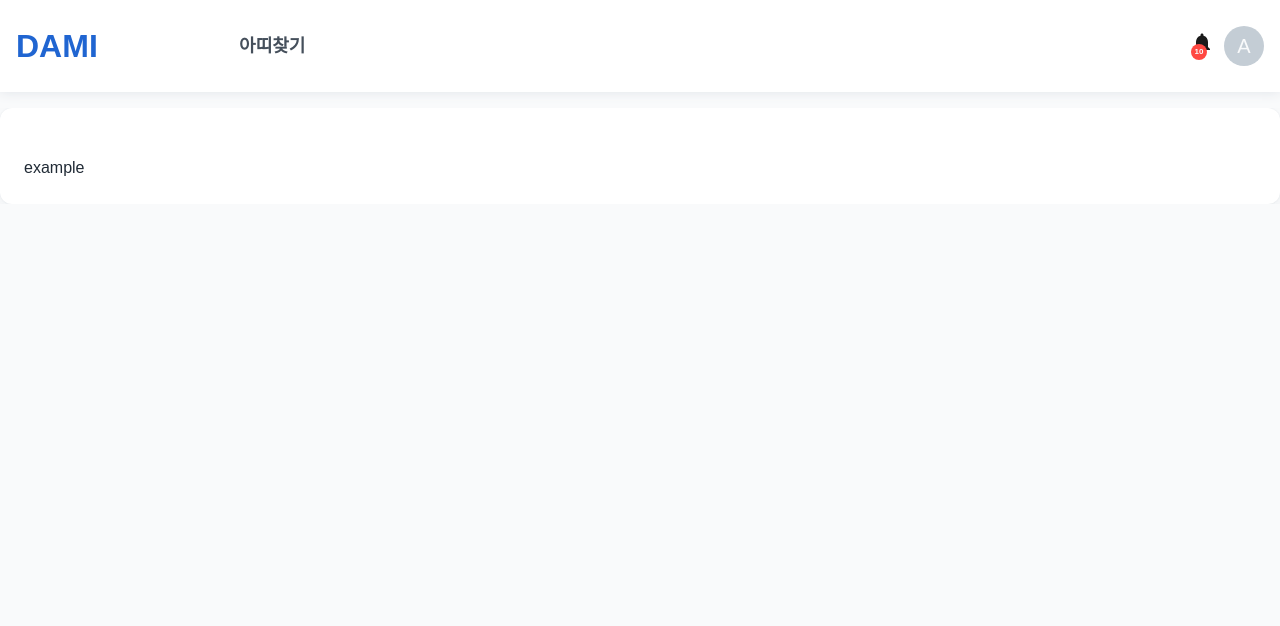
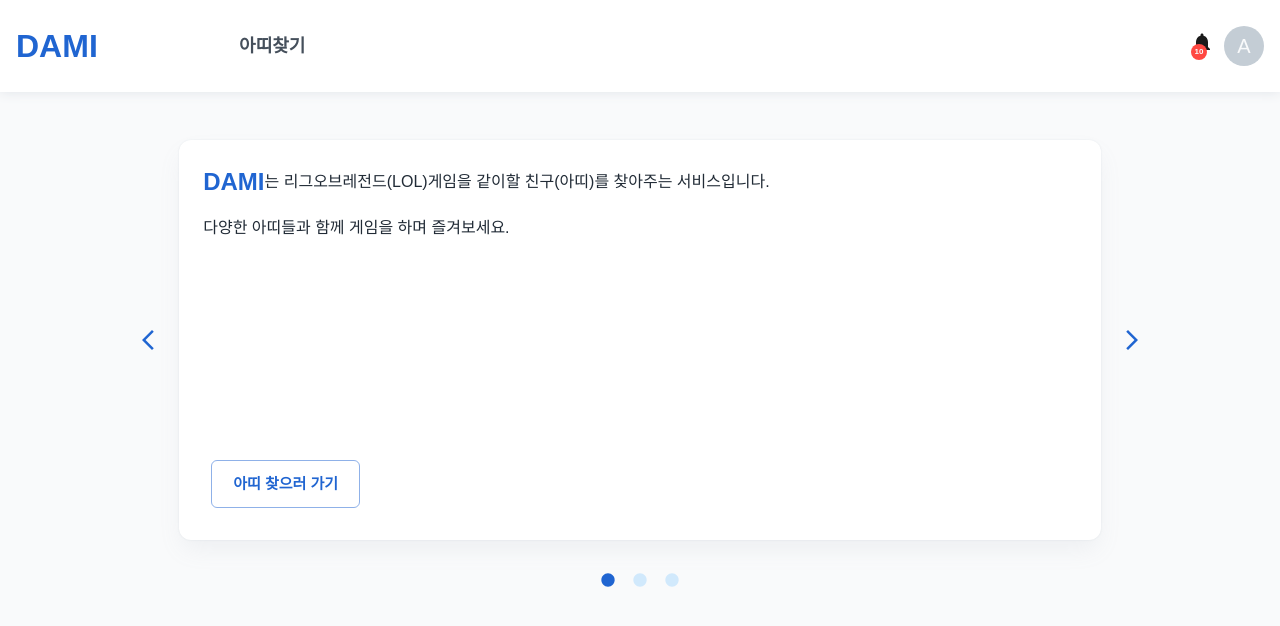
Before and after one commit to Y2829/dami-front, a React (Create React App) app: page / in a window 1280 px wide. Shown: the top 626 px of the page. Built offline with nearby package versions, Linux system fonts and the light colour scheme.

Commit message:
feat: home화면 구성

```diff
--- /dev/null
+++ b/src/pages/Home/components/AboutAtti/index.tsx
@@ -0,0 +1,18 @@
+import type { SxProps } from "@mui/material";
+import { Card, CardContent } from "@mui/material";
+
+interface AboutAttiProps {
+  sx?: SxProps;
+}
+
+export default function AboutAtti({ sx }: AboutAttiProps) {
+  return (
+    <Card
+      sx={{
+        ...sx,
+      }}
+    >
+      <CardContent>about Atti</CardContent>
+    </Card>
+  );
+}
--- /dev/null
+++ b/src/pages/Home/components/AboutProfileSetting/index.tsx
@@ -0,0 +1,47 @@
+import type { SxProps } from "@mui/material";
+import { useNavigate } from "react-router-dom";
+import {
+  Box,
+  Button,
+  Card,
+  CardContent,
+  CardActions,
+  Typography,
+} from "@mui/material";
+
+interface AboutProfileSettingProps {
+  sx?: SxProps;
+}
+
+export default function AboutProfileSetting({ sx }: AboutProfileSettingProps) {
+  const navigate = useNavigate();
+  return (
+    <Card
+      sx={{
+        flexDirection: "column",
+        justifyContent: "space-between",
+        ...sx,
+      }}
+    >
+      <CardContent>
+        <Typography>본인의 프로필을 완성하여 아띠가 되어보세요.</Typography>
+      </CardContent>
+      <CardActions
+        sx={{
+          width: "100%",
+          display: "flex",
+          justifyContent: "start",
+          padding: 4,
+        }}
+      >
+        <Button
+          variant="outlined"
+          size="large"
+          onClick={() => navigate("/user/me")}
+        >
+          프로필 완성하러 가기
+        </Button>
+      </CardActions>
+    </Card>
+  );
+}
--- /dev/null
+++ b/src/pages/Home/components/AboutService/index.tsx
@@ -0,0 +1,75 @@
+import type { SxProps } from "@mui/material";
+import { useNavigate } from "react-router-dom";
+import {
+  Box,
+  Button,
+  Card,
+  CardContent,
+  CardActions,
+  Typography,
+} from "@mui/material";
+
+import palette from "src/theme/palette";
+
+interface AboutServiceProps {
+  sx?: SxProps;
+}
+
+export default function AboutService({ sx }: AboutServiceProps) {
+  const navigate = useNavigate();
+  return (
+    <Card
+      sx={{
+        flexDirection: "column",
+        justifyContent: "space-between",
+        ...sx,
+      }}
+    >
+      <CardContent>
+        <Box
+          sx={{
+            display: "flex",
+            alignItems: "center",
+          }}
+        >
+          <Typography
+            sx={{
+              fontSize: "24px",
+              fontWeight: 600,
+              color: palette.primary.main,
+            }}
+          >
+            DAMI
+          </Typography>
+          <Typography>
+            는 리그오브레전드(LOL)게임을 같이할 친구(아띠)를 찾아주는
+            서비스입니다.
+          </Typography>
+        </Box>
+        <Typography
+          sx={{
+            mt: 2,
+          }}
+        >
+          다양한 아띠들과 함께 게임을 하며 즐겨보세요.
+        </Typography>
+      </CardContent>
+      <CardActions
+        sx={{
+          width: "100%",
+          display: "flex",
+          justifyContent: "start",
+          padding: 4,
+        }}
+      >
+        <Button
+          variant="outlined"
+          size="large"
+          onClick={() => navigate("/atti/list")}
+        >
+          아띠 찾으러 가기
+        </Button>
+      </CardActions>
+    </Card>
+  );
+}
--- a/src/pages/Home/index.tsx
+++ b/src/pages/Home/index.tsx
@@ -1,13 +1,107 @@
-import { Card, CardHeader, CardContent } from "@mui/material";
-const Home = () => {
+import type { SxProps } from "@mui/material";
+import { useState } from "react";
+import { Box, IconButton } from "@mui/material";
+import ArrowBackIosNewIcon from "@mui/icons-material/ArrowBackIosNew";
+import ArrowForwardIosIcon from "@mui/icons-material/ArrowForwardIos";
+import CircleIcon from "@mui/icons-material/Circle";
+
+import palette from "src/theme/palette";
+import AboutAtti from "./components/AboutAtti";
+import AboutService from "./components/AboutService";
+import AboutProfileSetting from "./components/AboutProfileSetting";
+
+const ABOUT_COMPONENT_LENGTH = 3;
+
+export default function Home() {
+  const [currentIdx, setCurrentIdx] = useState<number>(0);
+
+  const commonSx: SxProps = {
+    width: "90%",
+    height: "400px",
+    animationName: "fade",
+    animationDuration: "1.5s",
+    "@keyframes fade": {
+      from: {
+        opacity: 0.4,
+      },
+      to: {
+        opacity: 1,
+      },
+    },
+  };
+
+  const handleClick = (nextIdx: number) => {
+    if (nextIdx < 0) {
+      setCurrentIdx(ABOUT_COMPONENT_LENGTH - 1);
+      return;
+    }
+
+    if (nextIdx >= ABOUT_COMPONENT_LENGTH) {
+      setCurrentIdx(0);
+      return;
+    }
+
+    setCurrentIdx(nextIdx);
+  };
+
+  const slideItems = [
+    <AboutService
+      sx={{ display: currentIdx === 0 ? "flex" : "none", ...commonSx }}
+    />,
+    <AboutAtti
+      sx={{ display: currentIdx === 1 ? "flex" : "none", ...commonSx }}
+    />,
+    <AboutProfileSetting
+      sx={{ display: currentIdx === 2 ? "flex" : "none", ...commonSx }}
+    />,
+  ];
   return (
-    <div>
-      <Card>
-        <CardHeader>Home</CardHeader>
-        <CardContent>example</CardContent>
-      </Card>
-    </div>
+    <Box
+      sx={{
+        display: "flex",
+        flexDirection: "column",
+        alignItems: "center",
+      }}
+    >
+      <Box
+        sx={{
+          width: "100%",
+          padding: "32px 128px",
+          display: "flex",
+          alignItems: "center",
+          justifyContent: "space-between",
+        }}
+      >
+        <IconButton onClick={() => handleClick(currentIdx - 1)}>
+          <ArrowBackIosNewIcon sx={{ color: palette.primary.main }} />
+        </IconButton>
+
+        {slideItems.map((slideItem) => slideItem)}
+
+        <IconButton onClick={() => handleClick(currentIdx + 1)}>
+          <ArrowForwardIosIcon sx={{ color: palette.primary.main }} />
+        </IconButton>
+      </Box>
+      <Box
+        sx={{
+          display: "flex",
+        }}
+      >
+        {Array.from({ length: ABOUT_COMPONENT_LENGTH }).map((_, idx) => (
+          <CircleIcon
+            sx={{
+              mx: 1,
+              cursor: "pointer",
+              fontSize: "16px",
+              color:
+                idx === currentIdx
+                  ? palette.primary.main
+                  : palette.primary.lighter,
+            }}
+            onClick={() => handleClick(idx)}
+          />
+        ))}
+      </Box>
+    </Box>
   );
-};
-
-export default Home;
+}
```
